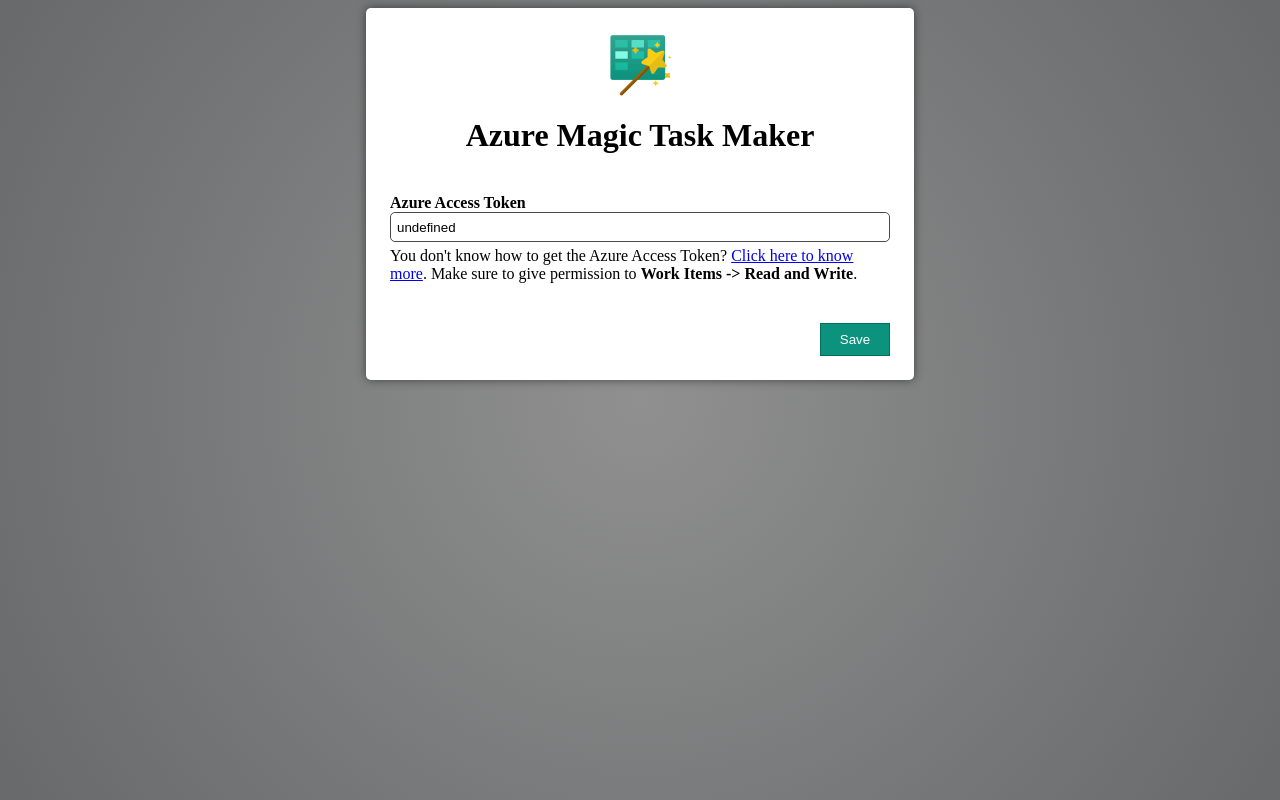
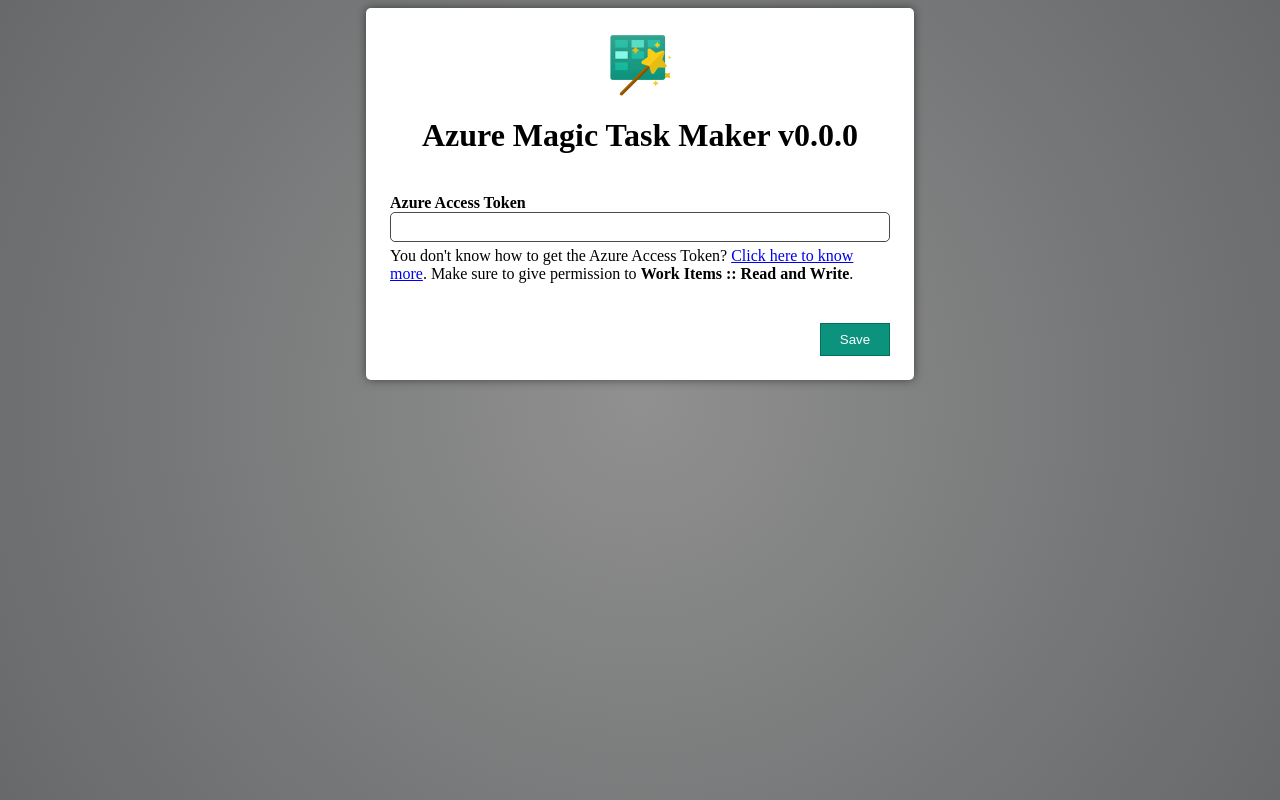
Before and after one commit to alissonrubim/azure-magic-task-maker, a browser extension: page source/options/index.html in a window 1280 px wide. Drawn offline with Linux system fonts and the light colour scheme.

Commit message:
Fix compatibiliy problems with Azure

```diff
--- a/source/options/index.html
+++ b/source/options/index.html
@@ -2,10 +2,22 @@
   <header>
     <style>
       body {
-                background: rgb(144,144,144);
-                background: -moz-radial-gradient(circle, rgba(144,144,144,1) 0%, rgba(103,105,106,1) 100%);
-                background: -webkit-radial-gradient(circle, rgba(144,144,144,1) 0%, rgba(103,105,106,1) 100%);
-                background: radial-gradient(circle, rgba(144,144,144,1) 0%, rgba(103,105,106,1) 100%);
+        background: rgb(144, 144, 144);
+        background: -moz-radial-gradient(
+          circle,
+          rgba(144, 144, 144, 1) 0%,
+          rgba(103, 105, 106, 1) 100%
+        );
+        background: -webkit-radial-gradient(
+          circle,
+          rgba(144, 144, 144, 1) 0%,
+          rgba(103, 105, 106, 1) 100%
+        );
+        background: radial-gradient(
+          circle,
+          rgba(144, 144, 144, 1) 0%,
+          rgba(103, 105, 106, 1) 100%
+        );
         filter: progid:DXImageTransform.Microsoft.gradient(startColorstr="#909090",endColorstr="#67696a",GradientType=1);
       }
 
@@ -17,7 +29,6 @@
         box-shadow: 0px 0px 10px #00000080;
         margin: 0 auto;
       }
-
 
       #logo {
         text-align: center;
@@ -65,21 +76,26 @@
       <div id="logo">
         <img src="../icons/icon256.png" />
       </div>
-            <h1 id="app-name">Azure Magic Task Maker</h1>
+      <h1 id="app-name">
+        Azure Magic Task Maker <span id="version-label"></span>
+      </h1>
 
       <div id="azure-pat-token-container">
         <label for="azure-pat-token-container">Azure Access Token</label>
         <div>
-                    <input id="azure-pat-token" type="text"/>
+          <input id="azure-pat-token" type="password" />
         </div>
         <div style="margin-top: 5px">
-                    You don't know how to get the Azure Access Token? <a href="https://learn.microsoft.com/en-us/azure/devops/organizations/accounts/use-personal-access-tokens-to-authenticate?view=azure-devops&tabs=Windows">Click here to know more</a>.
-                    Make sure to give permission to <b>Work Items -> Read and Write</b>.
+          You don't know how to get the Azure Access Token?
+          <a
+            href="https://learn.microsoft.com/en-us/azure/devops/organizations/accounts/use-personal-access-tokens-to-authenticate?view=azure-devops&tabs=Windows"
+            >Click here to know more</a
+          >. Make sure to give permission to
+          <b>Work Items :: Read and Write</b>.
         </div>
       </div>
 
-
-            <div style="display: flex; flex-direction: row-reverse;">
+      <div style="display: flex; flex-direction: row-reverse">
         <button id="save-button">Save</button>
       </div>
     </div>
--- a/source/options/index.js
+++ b/source/options/index.js
@@ -8,12 +8,23 @@
 /* Retrieve the Azure PAT token from the chrome storage system */
 async function get() {
   chrome.storage.sync.get("pat_token", function (items) {
-    document.getElementById("azure-pat-token").value = items.pat_token;
+    document.getElementById("azure-pat-token").value = items.pat_token ?? "";
   });
+}
+
+/* Execute when loading the page */
+function load() {
+  get();
+
+  var manifestData = chrome.runtime.getManifest();
+  document.getElementById(
+    "version-label"
+  ).innerHTML = `v${manifestData.version}`;
 }
 
 /* Runtime script */
 document.getElementById("save-button").onclick = () => {
   save();
 };
-get();
+
+load();
```
Also changed, not shown: source/index.js (+12 -6 lines), README.md, source/manifest.json, 1 other file. Lines whose indentation alone changed are shown as unchanged.
